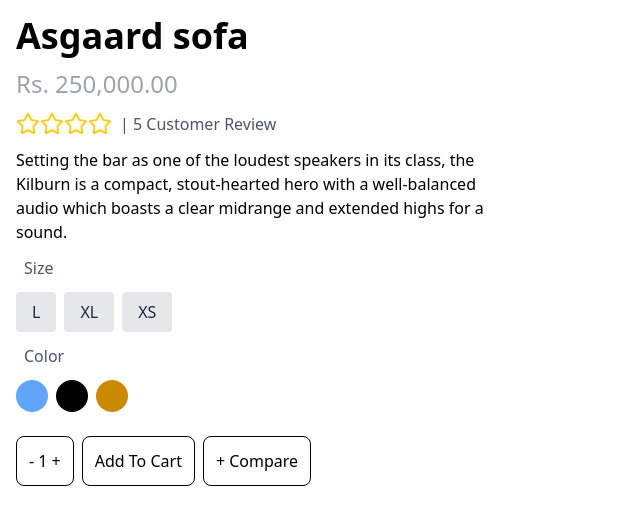
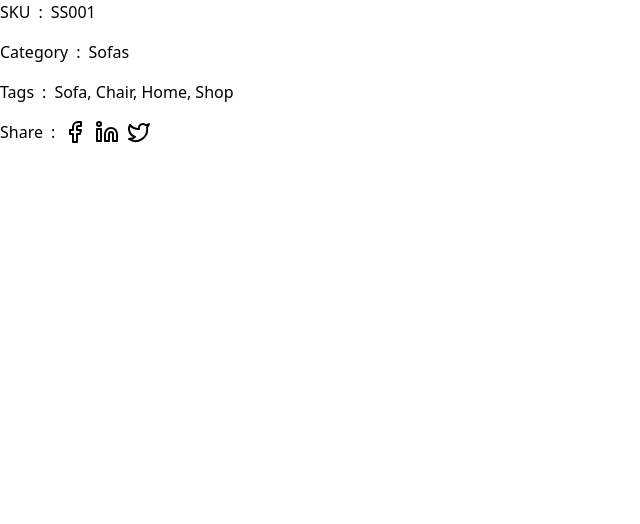
Before and after one commit to thaylaalves/guritech-paginas, a React (Vite) app: page / in a window 1280 px wide. Shown: the top 524 px of the page, without its empty margins (0-640 px from the left). Built offline with nearby package versions, Linux system fonts and the light colour scheme.

Commit message:
rodaape produto

```diff
--- a/src/App.tsx
+++ b/src/App.tsx
@@ -1,5 +1,6 @@
-import { Produto } from './components/Home'
+
+import { Rodape } from './components/rodape'
 
 export default function App() {
-  return <Produto />
+  return <Rodape />
 }
```
Also changed, not shown: postcss.config.cjs (renamed from postcss.config.js).
